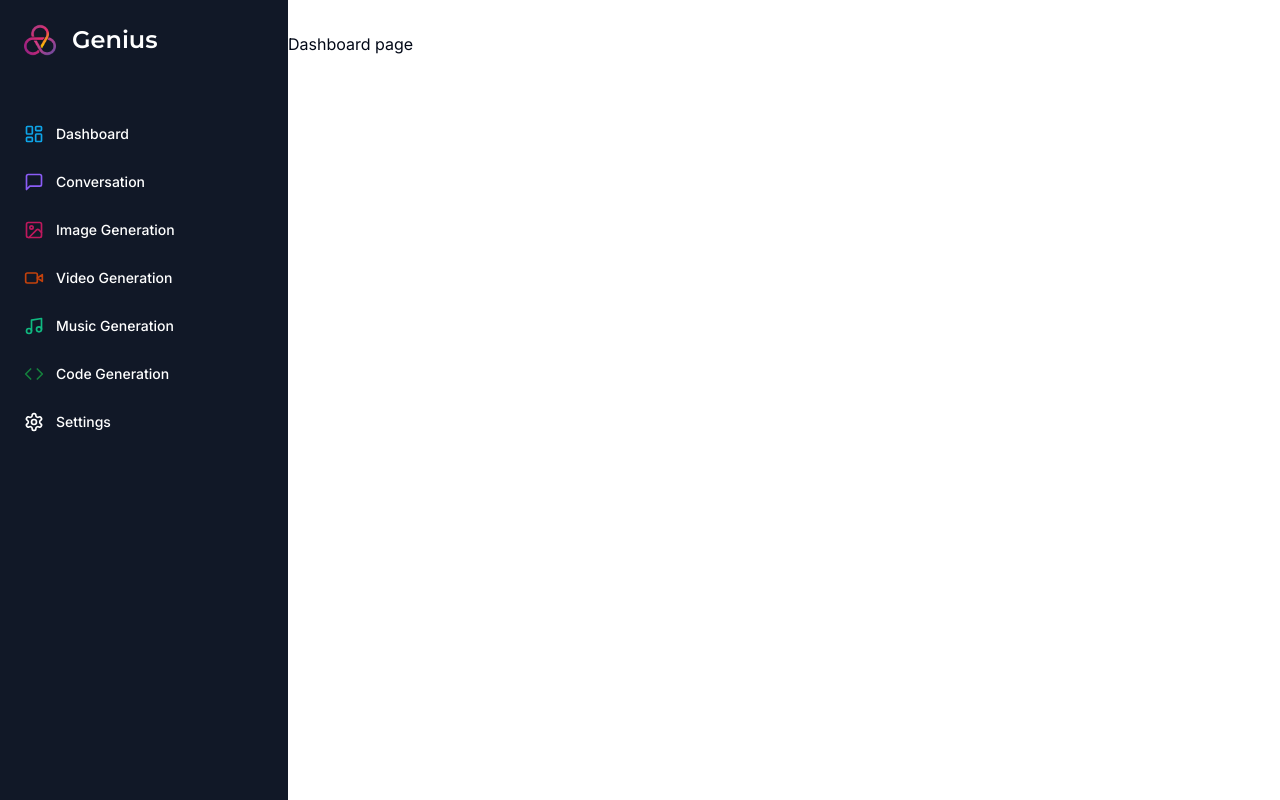
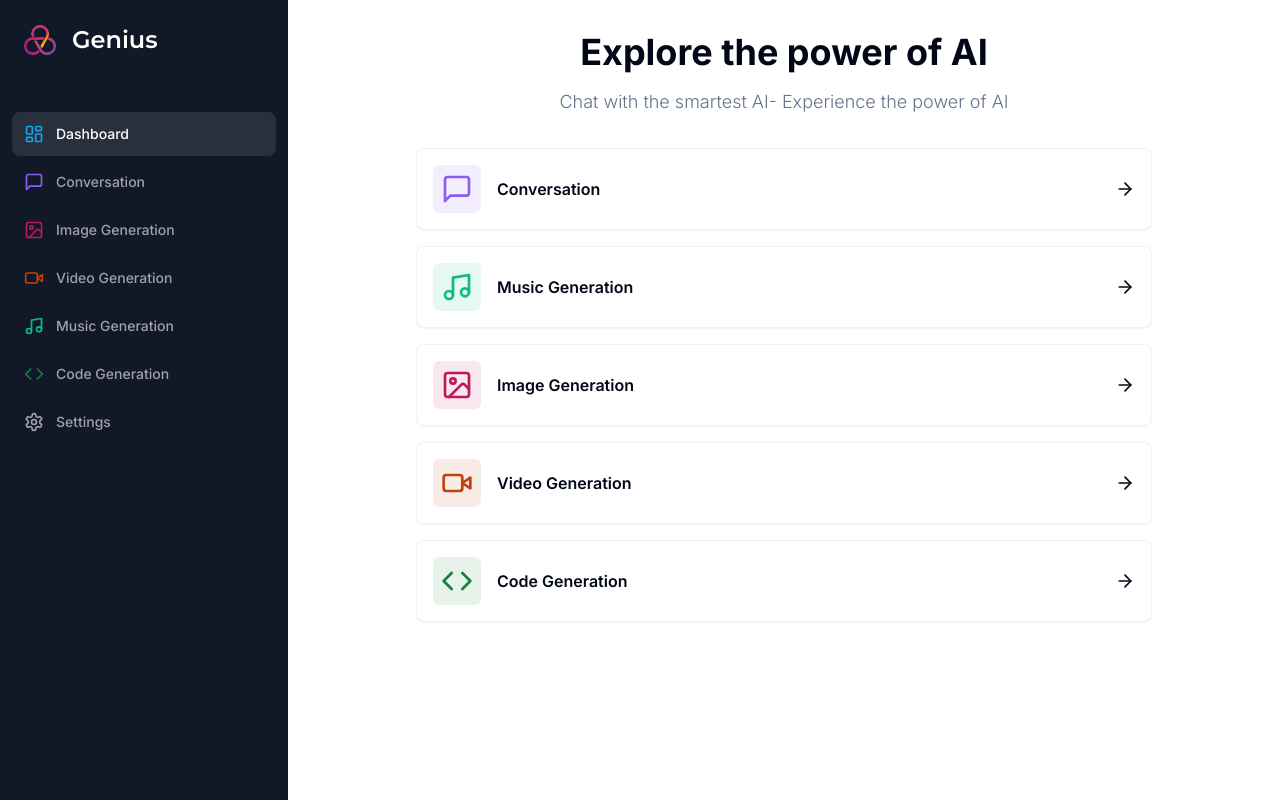
Before and after one commit to parteek2813/genius.ai, a Next.js app: page /dashboard in a window 1280 px wide. Built offline with nearby package versions, Linux system fonts and the light colour scheme.

Commit message:
landing page with card complete

```diff
--- a/app/(dashboard)/(routes)/dashboard/page.tsx
+++ b/app/(dashboard)/(routes)/dashboard/page.tsx
@@ -1,14 +1,89 @@
-import { Button } from '@/components/ui/button'
-import Image from 'next/image'
+"use client";
+
+import { Card } from "@/components/ui/card";
+import {
+  ArrowRight,
+  Code,
+  ImageIcon,
+  MessageSquare,
+  Music,
+  VideoIcon,
+} from "lucide-react";
+import { cn } from "@/lib/utils";
+import { useRouter } from "next/navigation";
+
+const tools = [
+  {
+    label: "Conversation",
+    icon: MessageSquare,
+    color: "text-violet-500",
+    bgColor: "bg-violet-500/10",
+    href: "/conversation",
+  },
+  {
+    label: "Music Generation",
+    icon: Music,
+    href: "/music",
+    color: "text-emerald-500",
+    bgColor: "bg-emerald-500/10",
+  },
+  {
+    label: "Image Generation",
+    icon: ImageIcon,
+    color: "text-pink-700",
+    bgColor: "bg-pink-700/10",
+    href: "/image",
+  },
+  {
+    label: "Video Generation",
+    icon: VideoIcon,
+    color: "text-orange-700",
+    bgColor: "bg-orange-700/10",
+    href: "/video",
+  },
+  {
+    label: "Code Generation",
+    icon: Code,
+    color: "text-green-700",
+    bgColor: "bg-green-700/10",
+    href: "/code",
+  },
+];
 
 const DashboardPage = () => {
+  const router = useRouter();
+
   return (
     <div>
+      <div className="mb-8 space-y-4">
+        <h2 className="text-2xl md:text-4xl font-bold text-center ">
+          Explore the power of AI
+        </h2>
+        <p className="text-muted-foreground font-light text-sm md:text-lg text-center">
+          Chat with the smartest AI- Experience the power of AI
+        </p>
+      </div>
 
-      <p>Dashboard page</p>
+      <div className="px-4 md:px-20 lg:px-32 space-y-4">
+        {tools.map((tool) => (
+          <Card
+            onClick={() => router.push(tool.href)}
+            key={tool.href}
+            className="p-4 border-black/5 flex items-center justify-between hover:shadow-md transition cursor-pointer"
+          >
+            <div className="flex items-center gap-x-4">
+              <div className={cn("p-2 w-fit rounded-md", tool.bgColor)}>
+                <tool.icon className={cn("w-8 h-8", tool.color)} />
+              </div>
+              <div className="font-semibold">{tool.label}</div>
+            </div>
+
+            <ArrowRight className="w-5 h-5" />
+          </Card>
+        ))}
+      </div>
     </div>
-  )
-}
-
+  );
+};
 
 export default DashboardPage;
--- a/components/mobile-sidebar.tsx
+++ b/components/mobile-sidebar.tsx
@@ -1,11 +1,24 @@
 "use client";
 
-import { Menu, Sidebar } from "lucide-react";
-
 import { Button } from "@/components/ui/button";
+import { Menu } from "lucide-react";
 import { Sheet, SheetContent, SheetTrigger } from "@/components/ui/sheet";
+import Sidebar from "@/components/sidebar";
+import { useEffect, useState } from "react";
 
 const MobileSidebar = () => {
+  //  Simple fix to remove the hydration errors.
+  const [isMounted, setIsMounted] = useState(false);
+
+  useEffect(() => {
+    setIsMounted(true);
+  }, []);
+
+  // if not mounted
+  if (!isMounted) {
+    return null;
+  }
+
   return (
     <Sheet>
       <SheetTrigger>
--- a/components/sidebar.tsx
+++ b/components/sidebar.tsx
@@ -3,8 +3,10 @@
 import Image from "next/image";
 import Link from "next/link";
 import { Montserrat } from "next/font/google";
+import { usePathname } from "next/navigation";
 
 import { cn } from "@/lib/utils";
+
 import {
   Code,
   ImageIcon,
@@ -62,6 +64,7 @@
 ];
 
 const Sidebar = () => {
+  const pathname = usePathname();
   return (
     <div className="space-y-4 py-4 flex flex-col h-full bg-[#111827] text-white">
       <div className="px-3 py-2 flex-1">
@@ -78,9 +81,12 @@
             <Link
               href={route.href}
               key={route.href}
-              className="text-sm group flex p-3 w-full justify-start
-              font-medium cursor-pointer hover:text-white hover:bg-white/10
-              rounded-lg transtion"
+              className={cn(
+                "text-sm group flex p-3 w-full justify-start font-medium cursor-pointer hover:text-white hover:bg-white/10 rounded-lg transition",
+                pathname === route.href
+                  ? "text-white bg-white/10"
+                  : "text-zinc-400"
+              )}
             >
               <div className="flex items-center flex-1">
                 <route.icon className={cn("h-5 w-5 mr-3", route.color)} />
--- /dev/null
+++ b/components/ui/card.tsx
@@ -0,0 +1,79 @@
+import * as React from "react"
+
+import { cn } from "@/lib/utils"
+
+const Card = React.forwardRef<
+  HTMLDivElement,
+  React.HTMLAttributes<HTMLDivElement>
+>(({ className, ...props }, ref) => (
+  <div
+    ref={ref}
+    className={cn(
+      "rounded-lg border bg-card text-card-foreground shadow-sm",
+      className
+    )}
+    {...props}
+  />
+))
+Card.displayName = "Card"
+
+const CardHeader = React.forwardRef<
+  HTMLDivElement,
+  React.HTMLAttributes<HTMLDivElement>
+>(({ className, ...props }, ref) => (
+  <div
+    ref={ref}
+    className={cn("flex flex-col space-y-1.5 p-6", className)}
+    {...props}
+  />
+))
+CardHeader.displayName = "CardHeader"
+
+const CardTitle = React.forwardRef<
+  HTMLParagraphElement,
+  React.HTMLAttributes<HTMLHeadingElement>
+>(({ className, ...props }, ref) => (
+  <h3
+    ref={ref}
+    className={cn(
+      "text-2xl font-semibold leading-none tracking-tight",
+      className
+    )}
+    {...props}
+  />
+))
+CardTitle.displayName = "CardTitle"
+
+const CardDescription = React.forwardRef<
+  HTMLParagraphElement,
+  React.HTMLAttributes<HTMLParagraphElement>
+>(({ className, ...props }, ref) => (
+  <p
+    ref={ref}
+    className={cn("text-sm text-muted-foreground", className)}
+    {...props}
+  />
+))
+CardDescription.displayName = "CardDescription"
+
+const CardContent = React.forwardRef<
+  HTMLDivElement,
+  React.HTMLAttributes<HTMLDivElement>
+>(({ className, ...props }, ref) => (
+  <div ref={ref} className={cn("p-6 pt-0", className)} {...props} />
+))
+CardContent.displayName = "CardContent"
+
+const CardFooter = React.forwardRef<
+  HTMLDivElement,
+  React.HTMLAttributes<HTMLDivElement>
+>(({ className, ...props }, ref) => (
+  <div
+    ref={ref}
+    className={cn("flex items-center p-6 pt-0", className)}
+    {...props}
+  />
+))
+CardFooter.displayName = "CardFooter"
+
+export { Card, CardHeader, CardFooter, CardTitle, CardDescription, CardContent }
```
